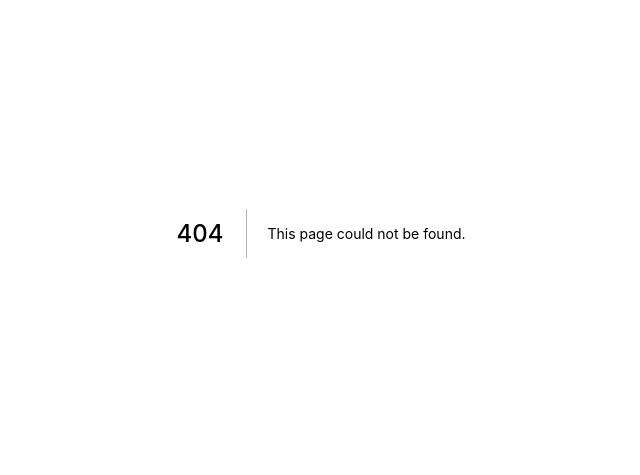
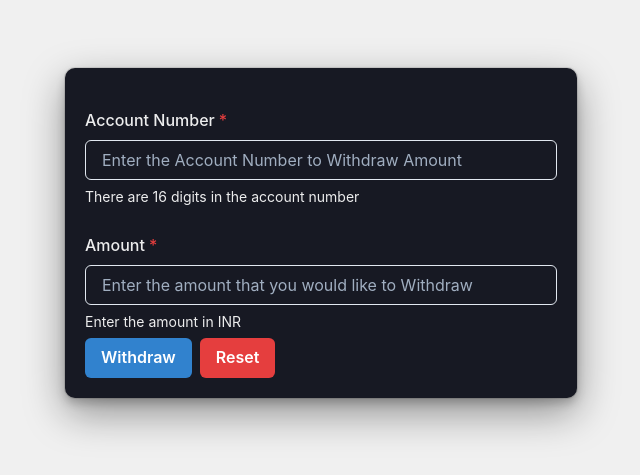
Before and after one commit to freak2810/Banking-System-Front, a Next.js app: page /withdraw in a window 1280 px wide. Before the commit this address had no page. Shown: the part 167-642 px from the top of the page, without its empty margins (319-959 px from the left). Built offline with nearby package versions, Linux system fonts and the light colour scheme.

Commit message:
added withdraw screen

```diff
--- /dev/null
+++ b/pages/withdraw.tsx
@@ -0,0 +1,58 @@
+import {
+	Button,
+	ButtonGroup,
+	Flex,
+	FormControl,
+	FormHelperText,
+	FormLabel,
+	Input,
+	NumberInput,
+	NumberInputField,
+	Stack,
+} from '@chakra-ui/react';
+import React from 'react';
+export default function Withdraw() {
+	return (
+		<Flex
+			bg='blackAlpha.100'
+			alignItems='center'
+			justifyContent='center'
+			height='100vh'
+		>
+			<Stack
+				width='40%'
+				bg='gray.900'
+				boxShadow='dark-lg'
+				padding='5'
+				borderRadius='10px'
+			>
+				<FormControl id='accountNumber' isRequired my='5'>
+					<FormLabel color='whiteAlpha.900'>Account Number</FormLabel>
+					<Input
+						color='whiteAlpha.900'
+						placeholder='Enter the Account Number to Withdraw Amount'
+					/>
+					<FormHelperText color='whiteAlpha.900'>
+						There are 16 digits in the account number
+					</FormHelperText>
+				</FormControl>
+				<FormControl id='amount' isRequired my='5'>
+					<FormLabel color='whiteAlpha.900'>Amount</FormLabel>
+					<NumberInput min={0} keepWithinRange={true}>
+						<NumberInputField
+							color='whiteAlpha.900'
+							placeholder='Enter the amount that you would like to Withdraw'
+						/>
+					</NumberInput>
+					<FormHelperText color='whiteAlpha.900'>
+						Enter the amount in INR
+					</FormHelperText>
+				</FormControl>
+				<ButtonGroup>
+					<Button colorScheme='blue'>Withdraw</Button>
+					<Button colorScheme='red'>Reset</Button>
+				</ButtonGroup>
+			</Stack>
+		</Flex>
+	);
+}
```
